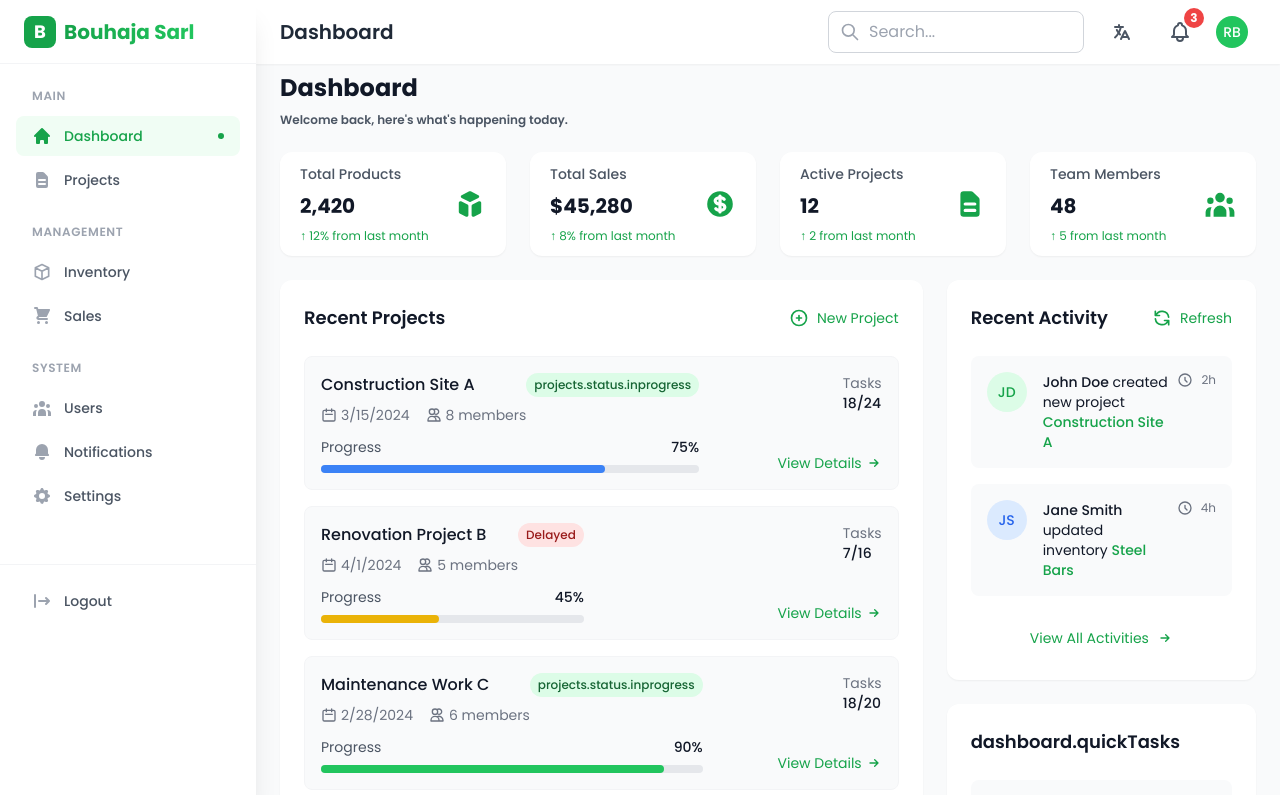
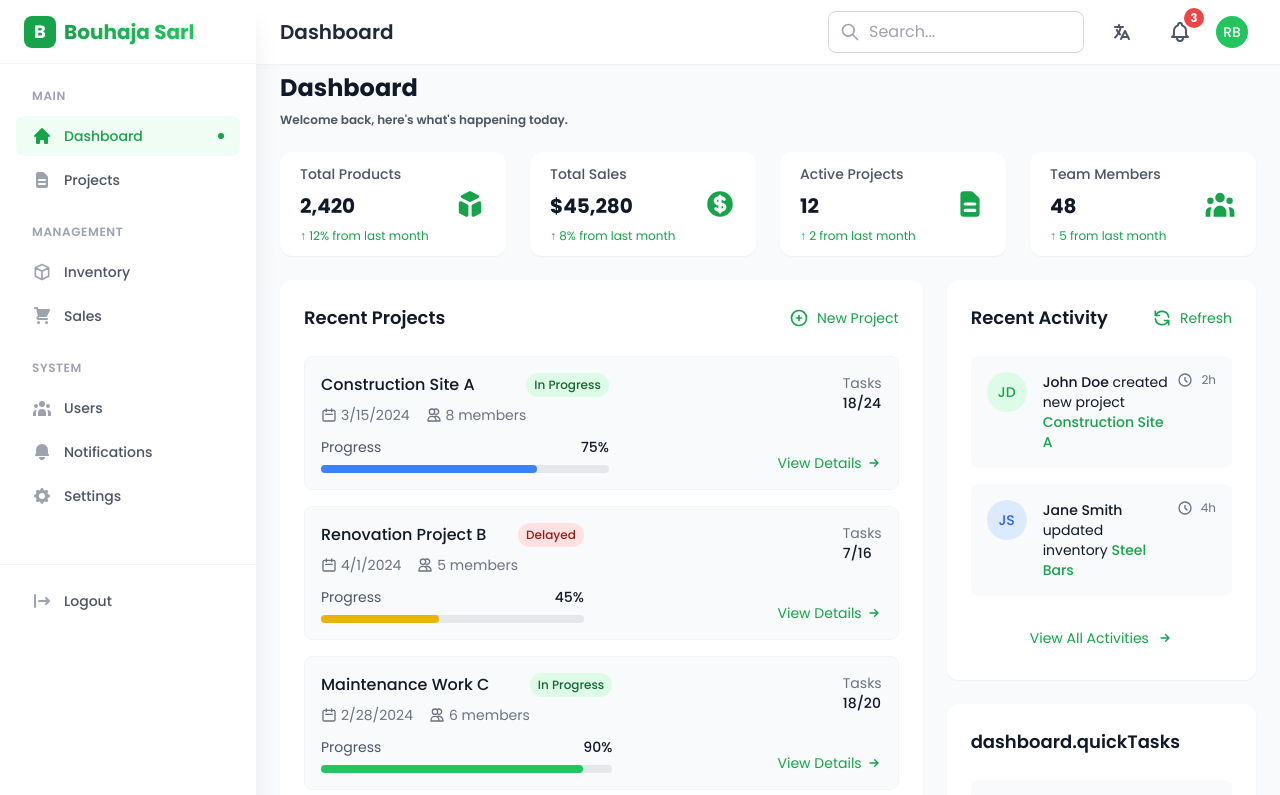
Before and after one commit to rachidfrex/construction-management-app, a React (Vite) app: page /dashboard in a window 1280 px wide. Shown: the top 795 px of the page. Built offline with nearby package versions, Linux system fonts and the light colour scheme.

Commit message:
feat: update layout padding in ProjectsOverview and fix translation key casing for status

```diff
--- a/src/components/dashboard/ProjectsOverview.tsx
+++ b/src/components/dashboard/ProjectsOverview.tsx
@@ -75,7 +75,7 @@ const ProjectsOverview = () => {
     <motion.div
       initial={{ opacity: 0, y: 20 }}
       animate={{ opacity: 1, y: 0 }}
-      className="bg-white rounded-xl shadow-sm p-6"
+      className="bg-white rounded-xl shadow-sm p-3 md:p-6"
     >
       <div className="flex items-center justify-between mb-6">
         <h2 className="text-lg font-semibold text-gray-900">{t('projects.recentProjects')}</h2>
--- a/src/translations/ar.ts
+++ b/src/translations/ar.ts
@@ -190,7 +190,7 @@
         tasks: "المهام",
         progress: "التقدم",
         status: {
-          inProgress: "قيد التنفيذ",
+          inprogress: "قيد التنفيذ",
           completed: "مكتمل",
           delayed: "متأخر",
           canceled: "ملغي"
--- a/src/translations/en.ts
+++ b/src/translations/en.ts
@@ -192,7 +192,7 @@ export const en = {
       tasks: "Tasks",
       progress: "Progress",
       status: {
-        inProgress: "In Progress",
+        inprogress: "In Progress",
         completed: "Completed",
         delayed: "Delayed",
         canceled: "Canceled"
--- a/src/translations/fr.ts
+++ b/src/translations/fr.ts
@@ -185,7 +185,7 @@ export const fr = {
       projectDetails: "Détails du projet",
       recentProjects: "Projets Récents",
       status: {
-        inProgress: "En cours",
+        inprogress: "En cours",
         completed: "Terminé",
         delayed: "En retard",
         canceled: "Annulé",
```
